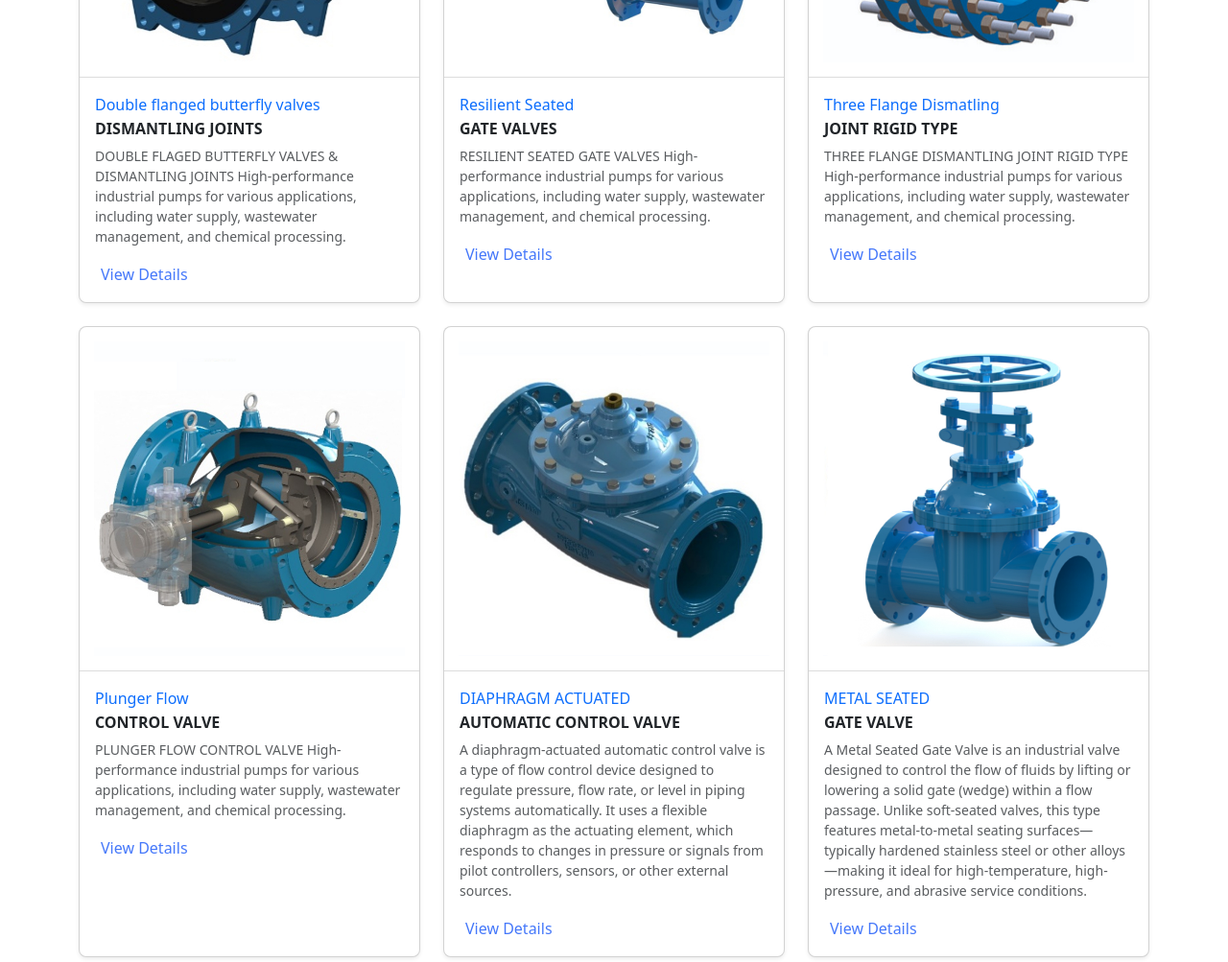
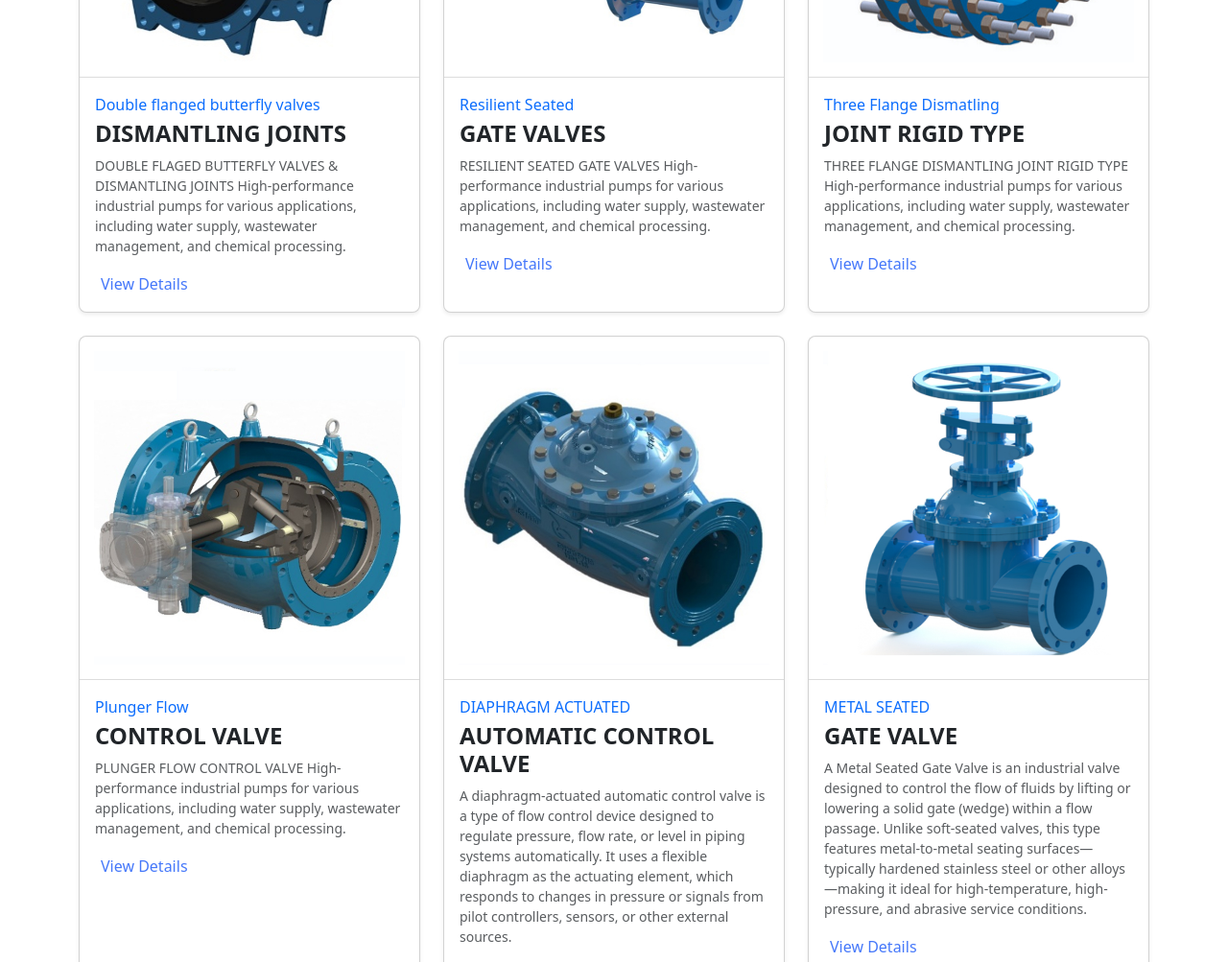
Before and after one commit to rasvpz/futurionproducts, a plain HTML site: page products.html in a window 1280 px wide. Shown: the part 1520-2523 px from the top of the page at 96% size. Drawn offline with nearby package versions, Linux system fonts and the light colour scheme.

Commit message:
second commit2

```diff
--- a/index.css
+++ b/index.css
@@ -792,3 +792,7 @@ border-bottom: 1px solid #ddd;
     .water-card p {
       color: #555;
     }
+
+    h5{
+      font-size: 24px !important;
+    }
--- a/products.html
+++ b/products.html
@@ -492,7 +492,7 @@ document.addEventListener('DOMContentLoaded', () => {
               <img src="${product.image}" alt="${product.name} " class="card-img-top">
               <div class="card-body">
                 <p class="text-primary font-weight-semibold mb-1">${product.subtitle}</p>
-                <h4 class="card-title font-weight-bold text-dark text-left">${product.name}</h4>
+                <h5 class="card-title font-weight-bold text-dark text-left">${product.name}</h5>
                 <p class="card-text text-muted small  text-left">${product.description}</p>
                 <a href="#" class="view-details text-primary font-weight-semibold" data-id="${product.dataId}">
                   <button class="view">View&nbsp;Details</button> <i class="bi bi-arrow-right ml-1"></i>
```
